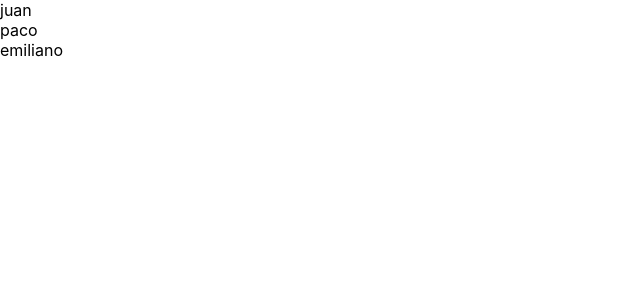
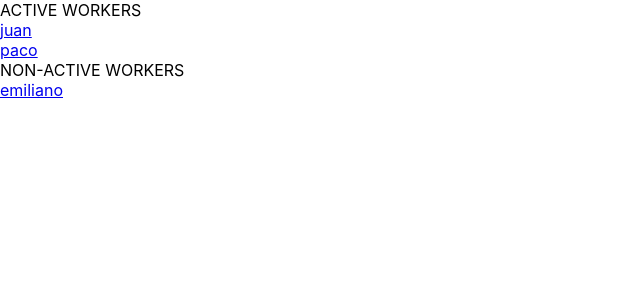
Before and after one commit to Alazib/businessManagementApp, a React (Create React App) app: page / in a window 1280 px wide. Shown: the top 300 px of the page, without its empty margins (0-640 px from the left). Built offline with nearby package versions, Linux system fonts and the light colour scheme.

Commit message:
Workers separated by ACTIVE and NON-ACTIVE

```diff
--- a/src/App.css
+++ /dev/null
@@ -1,38 +0,0 @@
-.App {
-  text-align: center;
-}
-
-.App-logo {
-  height: 40vmin;
-  pointer-events: none;
-}
-
-@media (prefers-reduced-motion: no-preference) {
-  .App-logo {
-    animation: App-logo-spin infinite 20s linear;
-  }
-}
-
-.App-header {
-  background-color: #282c34;
-  min-height: 100vh;
-  display: flex;
-  flex-direction: column;
-  align-items: center;
-  justify-content: center;
-  font-size: calc(10px + 2vmin);
-  color: white;
-}
-
-.App-link {
-  color: #61dafb;
-}
-
-@keyframes App-logo-spin {
-  from {
-    transform: rotate(0deg);
-  }
-  to {
-    transform: rotate(360deg);
-  }
-}
--- a/src/App.js
+++ b/src/Components/App.js
@@ -1,12 +1,11 @@
 import { Route, Routes } from 'react-router';
-import { useState } from "react"
-import './App.css';
+import { useState } from "react";
 import ListOfWorkers from './ListOfWorkers';
 import WorkerDetail from './WorkerDetail';
 
 function App() {
 
-  const [workerDetail, setWorkerDetail] = useState({})
+  const [workerDetail, setWorkerDetail] = useState({});
 
 
   return (
--- /dev/null
+++ b/src/Components/ListOfWorkers.js
@@ -0,0 +1,88 @@
+import { useEffect, useState } from "react";
+import WorkerPreviewCard from "./WorkerPreviewCard";
+
+
+
+
+function ListOfWorkers({ setWorkerDetail }) {
+
+    const [workerList, setWorkerList] = useState([]);
+
+    useEffect(() => {
+
+        setWorkerList([{
+
+            name: "juan",
+            email: "juan@gmail",
+            state: "active"
+        },
+        {
+            name: "paco",
+            email: "paco@gmail",
+            state: "active"
+        },
+        {
+            name: "emiliano",
+            email: "emiliano@gmail",
+            state: "non-active"
+        }])
+
+    }, []);
+
+
+    return (
+        <>
+            <div className="active-workers">ACTIVE WORKERS
+                {
+                    workerList.map((worker, position) => {
+
+                        const WORKER_IS_ACTIVE = worker.state === "active"
+
+                        return (
+
+                            <div key={position}>
+                                {WORKER_IS_ACTIVE && <WorkerPreviewCard
+                                    key={position}
+                                    setWorkerDetail={setWorkerDetail}
+                                    worker={worker}
+                                />}
+                            </div>
+
+
+
+
+                        )
+                    })
+                }
+            </div>
+
+            <div className="non-active-workers">NON-ACTIVE WORKERS
+                {
+                    workerList.map((worker, position) => {
+
+                        const WORKER_IS_NOT_ACTIVE = worker.state === "non-active"
+
+                        return (
+
+                            <div key={position}>
+                                {WORKER_IS_NOT_ACTIVE && <WorkerPreviewCard
+                                    key={position}
+                                    setWorkerDetail={setWorkerDetail}
+                                    worker={worker}
+                                />}
+                            </div>
+
+
+                        )
+                    })
+                }
+            </div>
+
+
+        </>
+    )
+
+
+}
+
+export default ListOfWorkers
--- a/src/WorkerDetail.js
+++ b/src/Components/WorkerDetail.js
@@ -1,4 +1,3 @@
-import "./WorkerDetail.css"
 import { Link } from "react-router-dom"
 
 function WorkerDetail({workerDetail}) {
--- /dev/null
+++ b/src/Components/WorkerPreviewCard.js
@@ -0,0 +1,16 @@
+import { Link } from "react-router-dom"
+
+function WorkerPreviewCard({ setWorkerDetail, worker}) {
+
+    return (
+        <>
+            <Link className="worker-preview-card"
+                to="worker-detail"
+                onClick={() => { setWorkerDetail(worker) }}
+            >{worker.name}
+            </Link>
+        </>
+    )
+}
+
+export default WorkerPreviewCard
--- a/src/ListOfWorkers.js
+++ /dev/null
@@ -1,57 +0,0 @@
-import { useEffect, useState } from "react"
-import { Link } from "react-router-dom"
-
-
-function ListOfWorkers({ setWorkerDetail }) {
-
-    const [workerList, setWorkerList] = useState([])
-
-    useEffect(() => {
-
-        setWorkerList([{
-
-            name: "juan",
-            email: "juan@gmail"
-        },
-        {
-            name: "paco",
-            email: "paco@gmail"
-        },
-        {
-            name: "emiliano",
-            email: "emiliano@gmail"
-        }])
-
-    }, [])
-
-
-    return (
-        <>
-            {
-                workerList.map((worker, position) => {
-
-                    return (
-
-                        <Link className="worker-preview-card"
-                            to="worker-detail"
-                            key={position}
-                            onClick={() => {setWorkerDetail(worker)}}
-                        >
-
-                            {worker.name}
-
-                        </Link>
-
-
-
-                    )
-                })
-            }
-
-        </>
-    )
-
-
-}
-
-export default ListOfWorkers
--- a/src/WorkerDetail.css
+++ /dev/null
@@ -1,5 +0,0 @@
-.worker-preview-card{
-    display: flex;
-    text-decoration: none;
-    color: black;
-}
--- a/src/index.js
+++ b/src/index.js
@@ -1,7 +1,7 @@
 import React from 'react';
 import ReactDOM from 'react-dom/client';
 import './index.css';
-import App from './App';
+import App from './Components/App';
 import reportWebVitals from './reportWebVitals';
 import { BrowserRouter } from 'react-router-dom';
 
```
